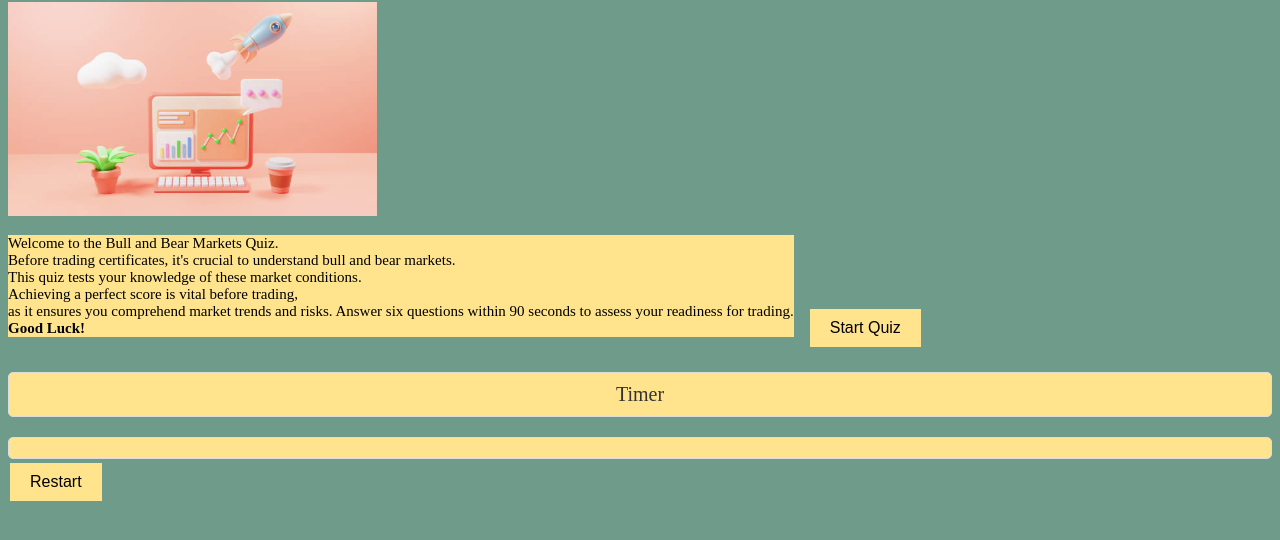
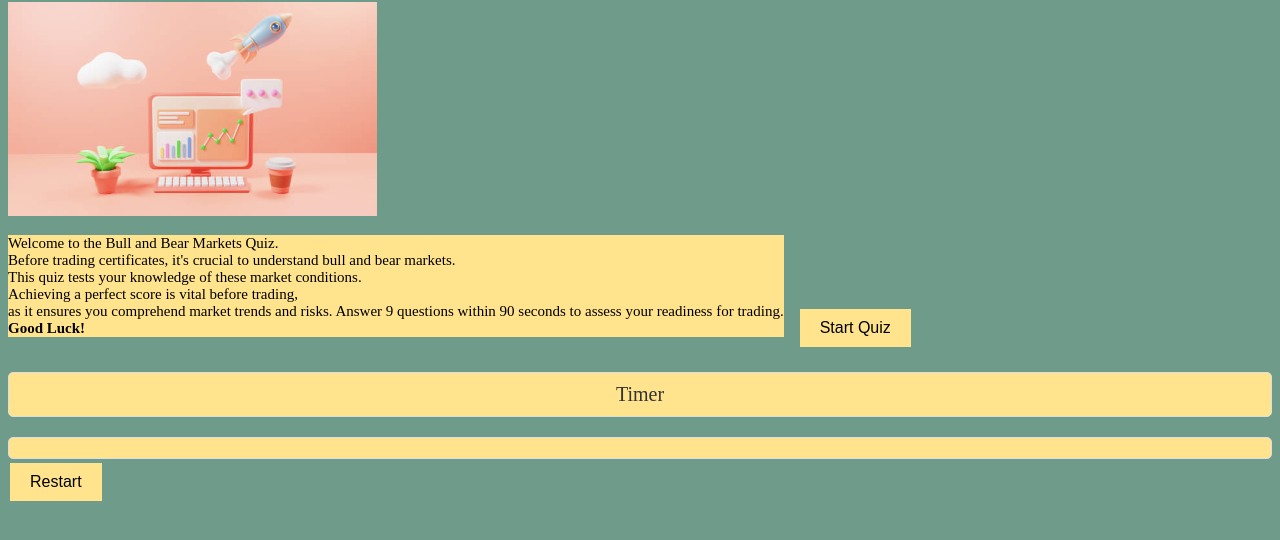
Before and after one commit to RosencrantzArt/annaquiz, a plain HTML site: page index.html in a window 1280 px wide. Shown: the part 78-618 px from the top of the page. Drawn offline with Linux system fonts and the light colour scheme.

Commit message:
change from 6 to 9 question in text

```diff
--- a/index.html
+++ b/index.html
@@ -24,7 +24,7 @@
                     Achieving a perfect score is vital before trading,<br>
                     as it ensures you comprehend market trends and risks.
 
-                    Answer six questions within 90 seconds to assess your readiness for trading.<br>
+                    Answer 9 questions within 90 seconds to assess your readiness for trading.<br>
 
                     <strong>Good Luck!</strong>
                 </p>
```
